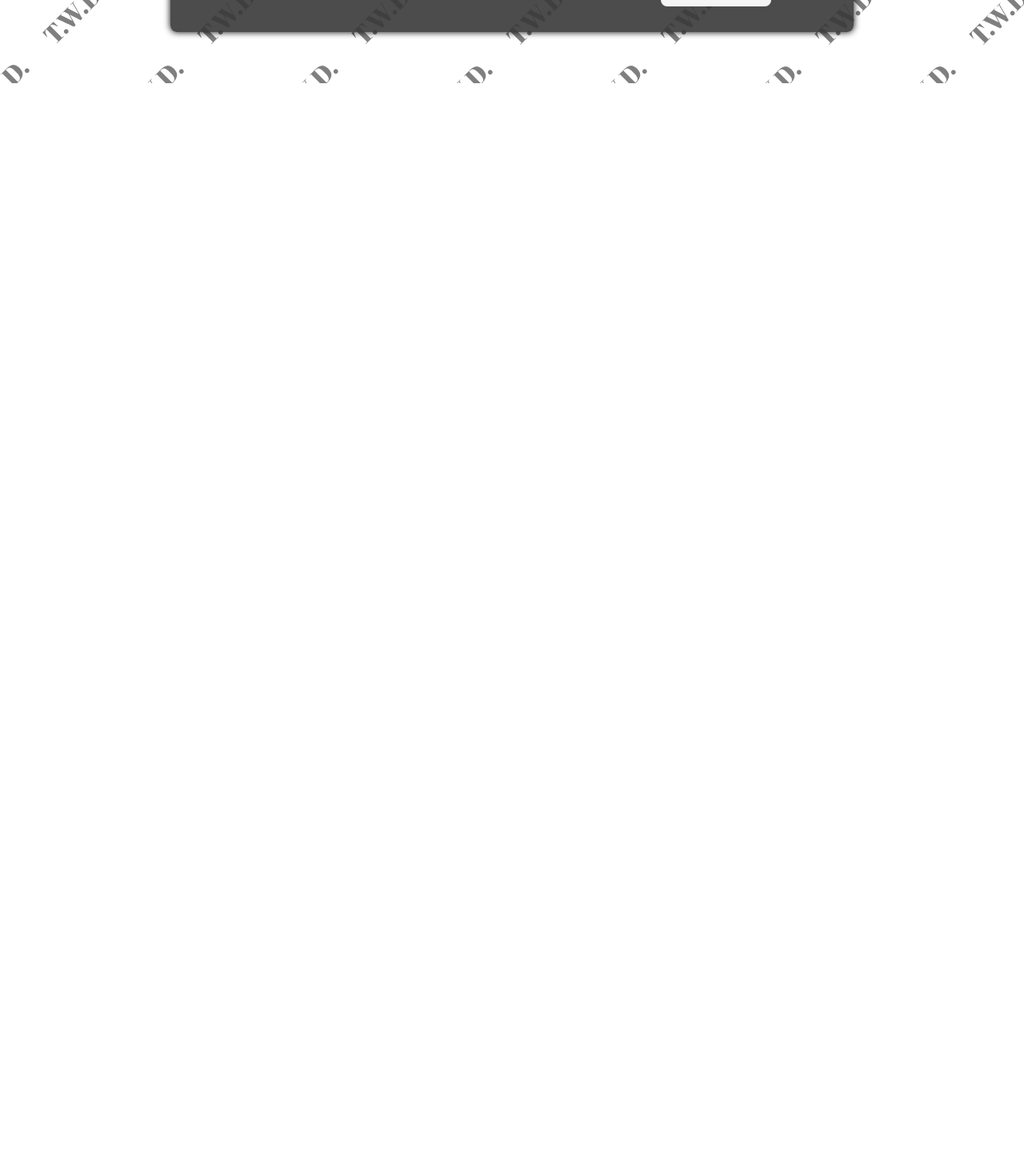
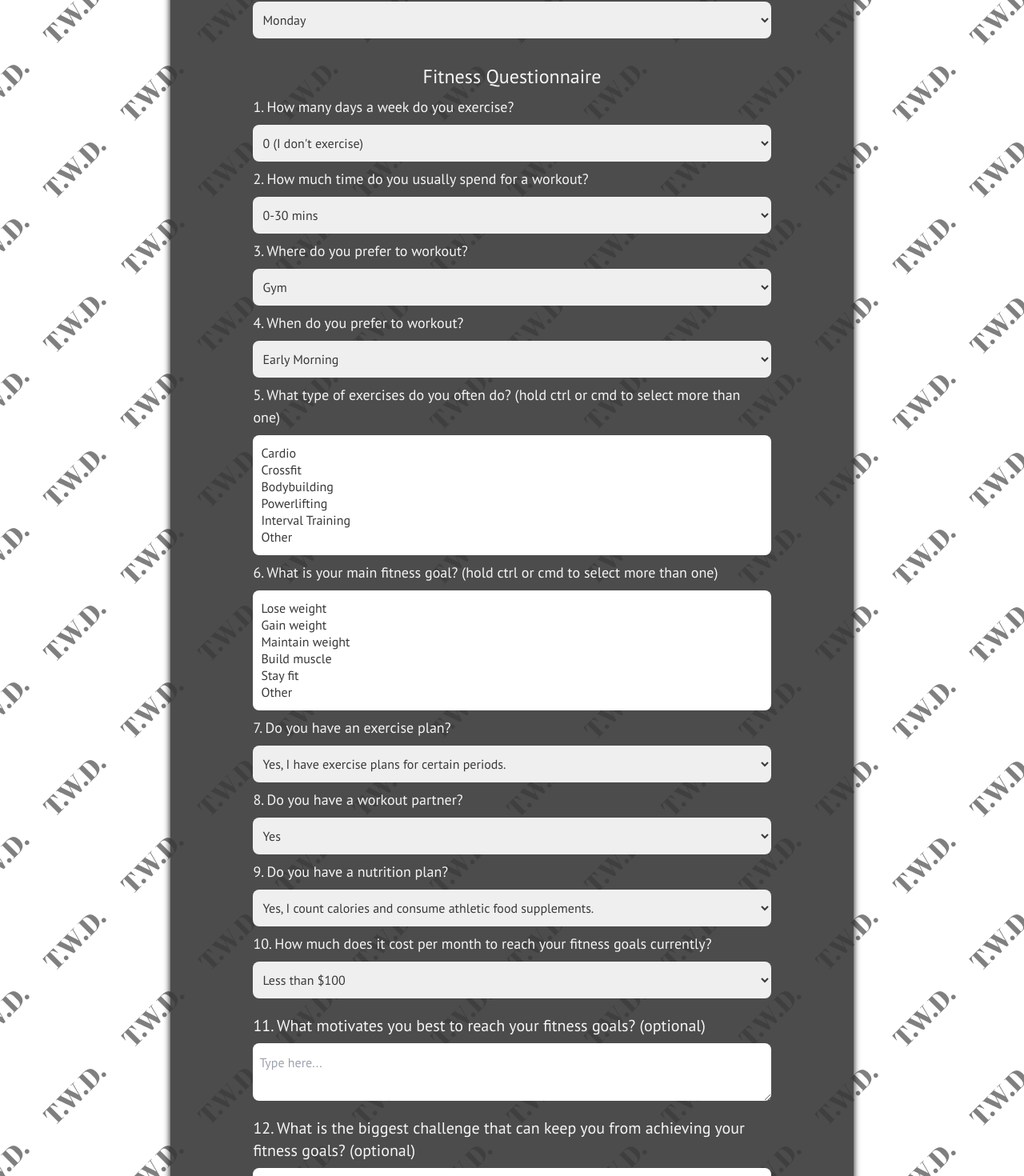
Before and after one commit to Jessals04/twd, a Next.js app: page / in a window 1280 px wide. Shown: the part 2120-3590 px from the top of the page at 80% size. Before the commit the page ends 2224 px from the top, so only its background shows below. Built offline with nearby package versions, Linux system fonts and the light colour scheme.

Commit message:
Added to Form

```diff
--- a/components/Form.jsx
+++ b/components/Form.jsx
@@ -44,6 +44,8 @@
             <input className="text-charcoal rounded-lg px-2 py-3" name='full_name' type="text" placeholder="Full Name" required />
             <label className="text-xl pt-3">Email</label>
             <input className="text-charcoal rounded-lg px-2 py-3" name='email' type="email" placeholder="Email" required />
+            <label className="text-xl pt-3">Phone Number (optional)</label>
+            <input className="text-charcoal rounded-lg px-2 py-3" name='phone_number' type="number" placeholder="Phone Number" />
             <label className="text-xl pt-3">Session Length</label>
             <select className="text-charcoal rounded-lg px-2 py-3" name="session_length" id="">
                 <option value="30min">30 Minutes - $50</option>
@@ -57,6 +59,98 @@
                 <option value="thu">Thursday</option>
                 <option value="fri">Friday</option>
             </select>
+
+            <label className="text-2xl pt-6 mx-auto">Fitness Questionnaire</label>
+
+
+            <label className="text-lg">1. How many days a week do you exercise?</label>
+            <select className="text-charcoal rounded-lg px-2 py-3" name='days_per_week' type="text" required>
+                <option value="0">0 (I don't exercise)</option>
+                <option value="1-2">1-2 days</option>
+                <option value="3-5">3-5 days</option>
+                <option value="6+">6+ days</option>
+            </select>
+
+            <label className="text-lg">2. How much time do you usually spend for a workout?</label>
+            <select className="text-charcoal rounded-lg px-2 py-3" name='time_per_workout' type="text" required>
+                <option value="0-30">0-30 mins</option>
+                <option value="30-60">30-60 mins</option>
+                <option value="60-90">60-90 mins</option>
+                <option value="90+">90+ mins</option>
+            </select>
+
+            <label className="text-lg">3. Where do you prefer to workout?</label>
+            <select className="text-charcoal rounded-lg px-2 py-3" name='pref_location' type="text" required>
+                <option value="gym">Gym</option>
+                <option value="home">Home</option>
+                <option value="fresh air">Fresh Air</option>
+                <option value="other">Other</option>
+            </select>
+
+            <label className="text-lg">4. When do you prefer to workout?</label>
+            <select className="text-charcoal rounded-lg px-2 py-3" name='pref_time_to_workout' type="text" required>
+                <option value="early">Early Morning</option>
+                <option value="midday">Midday</option>
+                <option value="afternoon">Afternoon</option>
+                <option value="evening">Evening</option>
+            </select>
+
+            <label className="text-lg">5. What type of exercises do you often do? (hold ctrl or cmd to select more than one)</label>
+            <select className="text-charcoal rounded-lg px-2 py-3" name='exercise_types' type="text" multiple size={6} required>
+                <option value="cardio">Cardio</option>
+                <option value="crossfit">Crossfit</option>
+                <option value="bodybuilding">Bodybuilding</option>
+                <option value="powerlifting">Powerlifting</option>
+                <option value="interval training">Interval Training</option>
+                <option value="other">Other</option>
+            </select>
+
+            <label className="text-lg">6. What is your main fitness goal? (hold ctrl or cmd to select more than one)</label>
+            <select className="text-charcoal rounded-lg px-2 py-3" name='fitness_goal' type="text" multiple size={6} required>
+                <option value="lose weight">Lose weight</option>
+                <option value="gain weight">Gain weight</option>
+                <option value="maintain weight">Maintain weight</option>
+                <option value="build muscle">Build muscle</option>
+                <option value="stay fit">Stay fit</option>
+                <option value="other">Other</option>
+            </select>
+
+            <label className="text-lg">7. Do you have an exercise plan?</label>
+            <select className="text-charcoal rounded-lg px-2 py-3" name='exercise_plan' type="text" required>
+                <option value="yes, for certain periods">Yes, I have exercise plans for certain periods.</option>
+                <option value="yes, but can't practice it">Yes, I have an exercise plan but I can't fully practice it.</option>
+                <option value="no">No, I don't have one.</option>
+                <option value="has a PT">I work with a personal trainer.</option>
+            </select>
+
+            <label className="text-lg">8. Do you have a workout partner?</label>
+            <select className="text-charcoal rounded-lg px-2 py-3" name='partner' type="text" required>
+                <option value="yes">Yes</option>
+                <option value="no">No</option>
+            </select>
+
+            <label className="text-lg">9. Do you have a nutrition plan?</label>
+            <select className="text-charcoal rounded-lg px-2 py-3" name='nutrition_plan' type="text" required>
+                <option value="yes, count calories and consume supplements">Yes, I count calories and consume athletic food supplements.</option>
+                <option value="yes, count colories only">Yes, I count calories but don't consume any supplements.</option>
+                <option value="no, healthy diet">No, my diet is healthy.</option>
+                <option value="no, random diet">No, my diet is random.</option>
+            </select>
+
+            <label className="text-lg">10. How much does it cost per month to reach your fitness goals currently?</label>
+            <select className="text-charcoal rounded-lg px-2 py-3" name='fitness_goal_cost' type="text" required>
+                <option value="<100">Less than $100</option>
+                <option value="100-200">$100-$200</option>
+                <option value="200-500">$200-$500</option>
+                <option value="500+">$500+</option>
+            </select>
+
+            <label className="text-xl pt-3">11. What motivates you best to reach your fitness goals? (optional)</label>
+            <textarea className="text-charcoal rounded-lg px-2 py-3" name='motivation' type="text" placeholder="Type here..."/>
+
+            <label className="text-xl pt-3">12. What is the biggest challenge that can keep you from achieving your fitness goals? (optional)</label>
+            <textarea className="text-charcoal rounded-lg px-2 py-3" name='challenge' type="text" placeholder="Type here..."/>
+
             <button
                 className='bg-off-white text-charcoal text-lg font-bold mt-5 py-1 px-5 rounded-lg ml-auto focus:animate-bounce-short'
                 type="submit"
```
